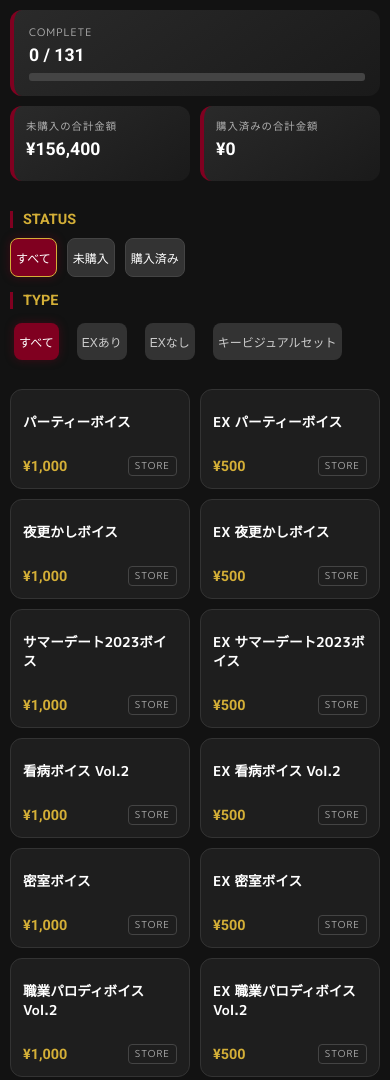
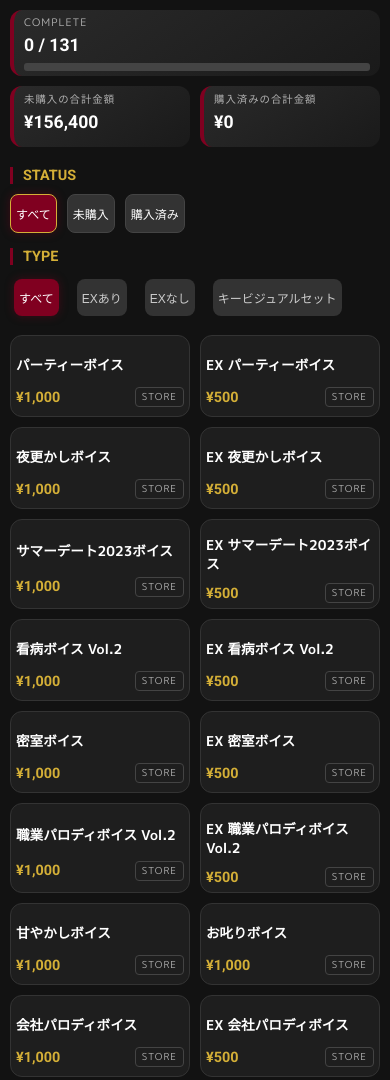
Before and after one commit to fujifujico/voice-manager, a plain HTML site: page index.html in a window 390 px wide. Shown: the top 1080 px of the page. Drawn offline with Linux system fonts and the light colour scheme.

Commit message:
Add files via upload

```diff
--- a/style.css
+++ b/style.css
@@ -157,9 +157,11 @@ body {
   justify-content: space-between;
 }
 
-.card:hover {
-  transform: translateY(-5px);
-  border-color: var(--burgundy-light);
+@media (hover: hover) {
+  .card:hover {
+    transform: translateY(-5px);
+    border-color: var(--burgundy-light);
+  }
 }
 
 .card.purchased {
@@ -280,12 +282,13 @@ body {
     flex-direction: column;
     gap: 10px;
     width: 100%;
+    margin-bottom: -10px;
   }
 
   /* 1段目：COMPLETEカード（横幅いっぱい） */
   .stat-card.main-stat {
     flex: 0 0 100%;
-    padding: 15px;
+    padding: 5px 10px;
     min-height: auto;
     min-height: 55px;
   }
@@ -305,7 +308,7 @@ body {
   .stats-sub-row .stat-card {
     flex: 1;
     min-width: 0;
-    padding: 12px;
+    padding: 5px 10px;
   }
 
   .stat-value {
@@ -347,8 +350,9 @@ body {
   }
 
   .card {
-    padding: 12px;
+    padding: 5px;
     min-height: 70px;
+    justify-content: space-evenly;
   }
 
   .voice-title {
@@ -372,7 +376,14 @@ body {
   .card.purchased::before {
     font-size: 0.5rem;
     padding: 1px 4px;
-    top: 5px;
+    top: 2px;
     right: 5px;
   }
+  .card-footer {
+    margin-top: 0px;
+  }
+
+  .sub-filters {
+    margin-bottom: 10px;
+  }
 }
```
